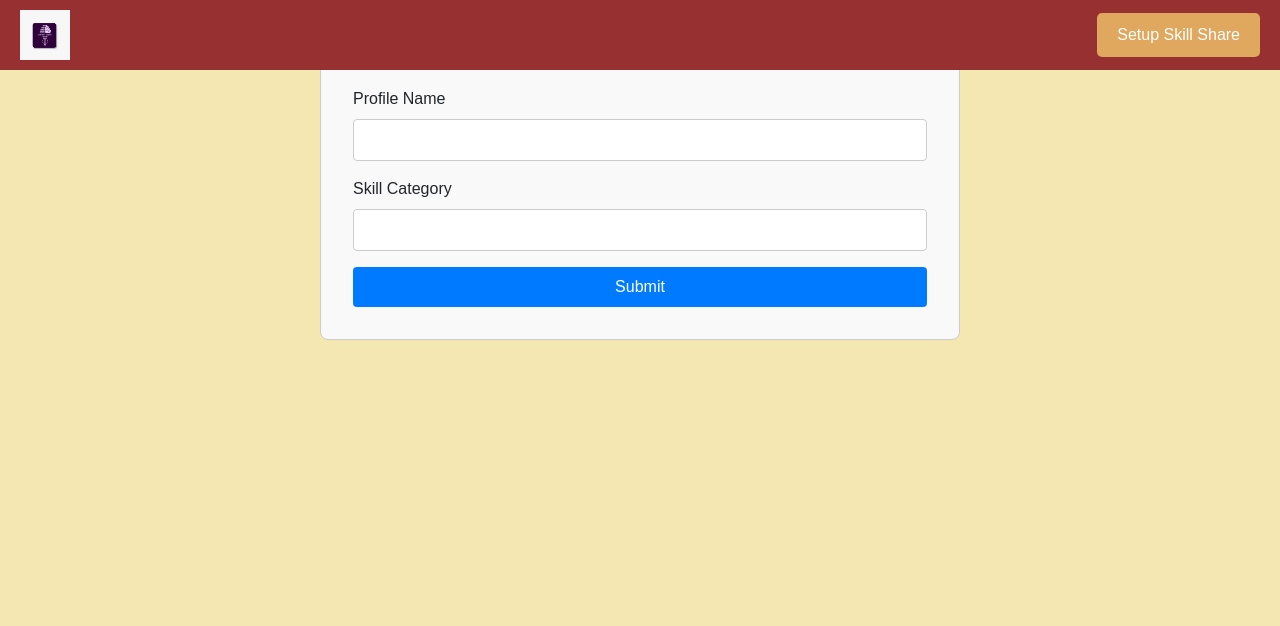
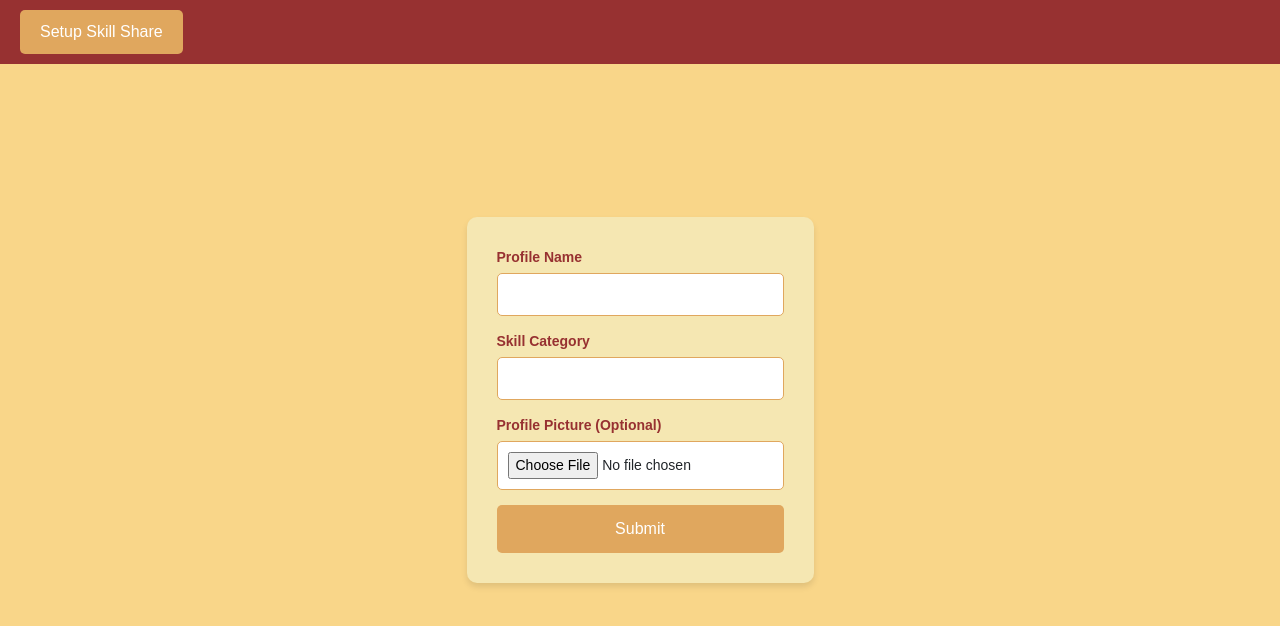
Before and after one commit to umaivanan/project, a React (Create React App) app: page /skill-form in a window 1280 px wide. Shown: the top 626 px of the page. Built offline with nearby package versions, Linux system fonts and the light colour scheme.

Commit message:
version6

```diff
--- a/src/App.js
+++ b/src/App.js
@@ -6,6 +6,7 @@ import Navbar from './components/Navbar';
 import AdminDashboard from './components/AdminDashboard';
 import Blank from './components/Blank';
 import SkillForm from './components/SkillForm';
+import SkillList from './components/SkillList';
 import { BrowserRouter as Router, Routes, Route } from 'react-router-dom';
 
 function App() {
@@ -19,6 +20,7 @@ function App() {
         <Route path="/admin-dashboard" element={<AdminDashboard />} />
         <Route path="/blank" element={<Blank />} />
         <Route path="/skill-form" element={<SkillForm />} /> {/* SkillForm route */}
+        <Route path="/list" element={<SkillList />} />
       </Routes>
     </Router>
   );
--- a/src/components/LoginPage.js
+++ b/src/components/LoginPage.js
@@ -62,7 +62,7 @@ const LoginPage = () => {
                 if (data.role === 'admin') {
                     navigate('/admin-dashboard');
                 } else {
-                    navigate('/user-dashboard');
+                    navigate('/list');
                 }
             } else {
                 setErrors({ ...errors, custom_error: data.error || 'Something went wrong' });
--- a/src/components/Navbar.js
+++ b/src/components/Navbar.js
@@ -1,7 +1,7 @@
 import React, { useState, useEffect } from 'react';
 import { Link, useNavigate } from 'react-router-dom';
 import './Navbar.css';
-import logo from '/home/ukijaffna/Documents/project/my-final/src/assets/lo2.jpg';
+// import logo from '/home/ukijaffna/Documents/project/my-final/src/assets/lo2.jpg';
 
 const Navbar = () => {
   const [isLoggedIn, setIsLoggedIn] = useState(false);
@@ -24,7 +24,7 @@ const Navbar = () => {
 
   return (
     <nav className="main">
-      <img src={logo} alt="Smart Swap Logo" className="logo" />
+      {/* <img src={logo} alt="Smart Swap Logo" className="logo" /> */}
       <ul>
         {!isLoggedIn ? (
           <li>
--- a/src/components/RegisterPage.js
+++ b/src/components/RegisterPage.js
@@ -65,7 +65,7 @@ const RegisterPage = () => {
                 if (data.role === 'admin') {
                     navigate('/admin-dashboard');
                 } else {
-                    navigate('/user-dashboard');
+                    navigate('/link');
                 }
             } else {
                 setErrors({ ...errors, custom_error: data.error || 'Something went wrong' });
--- a/src/components/SkillForm.css
+++ b/src/components/SkillForm.css
@@ -1,44 +1,61 @@
-.skill-form-container {
-  width: 50%;
-  margin: auto;
-  padding: 2rem;
-  border: 1px solid #ccc;
-  border-radius: 8px;
-  background-color: #f9f9f9;
+/* SkillForm.css */
+
+/* General body styling to center the form vertically and horizontally */
+body {
+  margin: 0;
+  padding: 0;
+  height: 100vh;
+  display: flex;
+  justify-content: center;
+  align-items: center;
+  background-color: #f9d689; /* Light cream background */
+  font-family: 'Arial', sans-serif;
 }
 
-.skill-form-container h2 {
-  text-align: center;
-  margin-bottom: 1rem;
+form {
+  background-color: #f5e7b2; /* Light yellow background for the form */
+  padding: 30px;
+  border-radius: 10px;
+  box-shadow: 0 4px 6px rgba(0, 0, 0, 0.1);
+  width: 100%;
+  max-width: 400px;
 }
 
-.form-group {
-  margin-bottom: 1rem;
+form div {
+  margin-bottom: 15px;
 }
 
-.form-group label {
+label {
   display: block;
-  margin-bottom: 0.5rem;
+  font-size: 14px;
+  font-weight: bold;
+  color: #973131; /* Dark red for the labels */
+  margin-bottom: 5px;
 }
 
-.form-group input {
+input[type="text"],
+input[type="file"] {
   width: 100%;
-  padding: 0.5rem;
-  border: 1px solid #ccc;
-  border-radius: 4px;
+  padding: 10px;
+  border: 1px solid #e0a75e; /* Light brown border */
+  border-radius: 5px;
+  box-sizing: border-box;
+  font-size: 14px;
+  background-color: #fff;
 }
 
-button {
-  display: block;
+button[type="submit"] {
   width: 100%;
-  padding: 0.5rem;
-  background-color: #007bff;
+  padding: 12px;
+  background-color: #e0a75e; /* Light brown background */
   color: white;
   border: none;
-  border-radius: 4px;
+  border-radius: 5px;
+  font-size: 16px;
   cursor: pointer;
+  transition: background-color 0.3s;
 }
 
-button:hover {
-  background-color: #0056b3;
+button[type="submit"]:hover {
+  background-color: #973131; /* Dark red on hover */
 }
--- a/src/components/SkillForm.js
+++ b/src/components/SkillForm.js
@@ -1,56 +1,69 @@
 import React, { useState } from 'react';
-import { useNavigate } from 'react-router-dom'; // Import useNavigate for navigation
+import axios from 'axios';
+import { useNavigate } from 'react-router-dom'; // Import useNavigate
 import './SkillForm.css';
-import axios from 'axios';
 
 const SkillForm = () => {
   const [profileName, setProfileName] = useState('');
   const [skillCategory, setSkillCategory] = useState('');
-  const navigate = useNavigate(); // Initialize useNavigate for navigation
+  const [profilePicture, setProfilePicture] = useState(null);
+  const navigate = useNavigate(); // Create navigate function
 
   const handleSubmit = async (e) => {
     e.preventDefault();
+
+    const formData = new FormData();
+    formData.append('profileName', profileName);
+    formData.append('skillCategory', skillCategory);
+    if (profilePicture) {
+      formData.append('profilePicture', profilePicture);
+    }
+
     try {
-      const response = await axios.post('http://localhost:8600/api/skills', {
-        profileName,
-        skillCategory
+      const response = await axios.post('http://localhost:8600/api/skills', formData, {
+        headers: {
+          'Content-Type': 'multipart/form-data',
+        },
       });
       console.log(response.data);
+
       // Redirect to Blank.js after successful submission
-      navigate('/blank');
+      navigate('/list'); // Assuming Blank.js route is set to '/blank'
     } catch (error) {
-      console.error(error);
-      // Handle error (e.g., show an error message)
+      console.error('Error uploading skill', error);
     }
   };
 
   return (
-    <div className="skill-form-container">
-      <h2>Add Your Skill</h2>
     <form onSubmit={handleSubmit}>
-        <div className="form-group">
+      <div>
         <label htmlFor="profileName">Profile Name</label>
         <input
           type="text"
           id="profileName"
           value={profileName}
           onChange={(e) => setProfileName(e.target.value)}
-            required
         />
       </div>
-        <div className="form-group">
+      <div>
         <label htmlFor="skillCategory">Skill Category</label>
         <input
           type="text"
           id="skillCategory"
           value={skillCategory}
           onChange={(e) => setSkillCategory(e.target.value)}
-            required
+        />
+      </div>
+      <div>
+        <label htmlFor="profilePicture">Profile Picture (Optional)</label>
+        <input
+          type="file"
+          id="profilePicture"
+          onChange={(e) => setProfilePicture(e.target.files[0])}
         />
       </div>
       <button type="submit">Submit</button>
     </form>
-    </div>
   );
 };
 
--- /dev/null
+++ b/src/components/SkillList.css
@@ -0,0 +1,78 @@
+.skilllist-container {
+  display: flex;
+  justify-content: space-between;
+  padding: 20px;
+}
+
+.left-section, .center-section, .right-section {
+  flex: 1;
+  margin: 0 10px;
+}
+
+.left-section {
+  max-width: 250px;
+}
+
+.user-info {
+  text-align: center;
+}
+
+.profile-pic {
+  border-radius: 50%;
+  width: 100px;
+  height: 100px;
+  object-fit: cover;
+}
+
+.center-section {
+  flex: 2;
+}
+
+.page-title {
+  text-align: center;
+  margin-bottom: 20px;
+}
+
+.skills-grid {
+  display: flex;
+  flex-wrap: wrap;
+  gap: 20px;
+  justify-content: center;
+}
+
+.skill-card {
+  border: 1px solid #ddd;
+  border-radius: 8px;
+  padding: 10px;
+  width: 200px;
+  text-align: center;
+}
+
+.skill-name {
+  font-size: 1.2em;
+  margin: 10px 0;
+}
+
+.skill-category {
+  color: #888;
+}
+
+.profile-picture {
+  width: 100%;
+  height: auto;
+  border-radius: 8px;
+}
+
+.right-section {
+  max-width: 250px;
+}
+
+.user-list {
+  list-style: none;
+  padding: 0;
+}
+
+.user-list li {
+  border-bottom: 1px solid #ddd;
+  padding: 10px;
+}
--- /dev/null
+++ b/src/components/SkillList.js
@@ -0,0 +1,87 @@
+import React, { useEffect, useState } from 'react';
+import axios from 'axios';
+import './SkillList.css'; // Custom styling
+
+const SkillList = () => {
+  const [skills, setSkills] = useState([]);
+  const [allUsers, setAllUsers] = useState([]);
+
+  useEffect(() => {
+    const fetchSkills = async () => {
+      try {
+        const response = await axios.get('http://localhost:8600/api/skills');
+        setSkills(response.data);
+      } catch (error) {
+        console.error('Error fetching skills:', error);
+      }
+    };
+
+    const fetchUsers = async () => {
+      try {
+        const response = await axios.get('http://localhost:8600/api/users');
+        setAllUsers(response.data);
+      } catch (error) {
+        console.error('Error fetching users:', error);
+      }
+    };
+
+    fetchSkills();
+    fetchUsers();
+  }, []);
+
+  return (
+    <div className="skilllist-container">
+      {/* Left Section: User profile information */}
+      <div className="left-section">
+        <div className="user-info">
+          <h2>Your Profile</h2>
+          <img
+            src="https://via.placeholder.com/100"
+            alt="Profile"
+            className="profile-pic"
+          />
+          <h3>John Doe</h3>
+          <p>Web Developer</p>
+        </div>
+      </div>
+
+      {/* Center Section: Cards of skills */}
+      <div className="center-section">
+        <h1 className="page-title">Explore Talents</h1>
+        <div className="skills-grid">
+          {skills.length > 0 ? (
+            skills.map((skill) => (
+              <div key={skill._id} className="skill-card">
+                <h3 className="skill-name">{skill.profileName}</h3>
+                <p className="skill-category">{skill.skillCategory}</p>
+                {skill.profilePicture && (
+                  <img
+                    src={`http://localhost:8600${skill.profilePicture}`}
+                    alt={skill.profileName}
+                    className="profile-picture"
+                  />
+                )}
+              </div>
+            ))
+          ) : (
+            <p className="no-skills-message">No talents found yet.</p>
+          )}
+        </div>
+      </div>
+
+      {/* Right Section: List of all users */}
+      <div className="right-section">
+        <h2>All Users</h2>
+        <ul className="user-list">
+          {allUsers.map((user) => (
+            <li key={user._id}>
+              <p>{user.name}</p>
+            </li>
+          ))}
+        </ul>
+      </div>
+    </div>
+  );
+};
+
+export default SkillList;
```
Also changed, not shown: src/components/Hero.js (+8 -8 lines), src/components/AdminDashboard.js (line endings or trailing spaces), src/components/Blank.css (indentation only), src/components/Blank.js (line endings or trailing spaces). Lines whose indentation alone changed are shown as unchanged.
